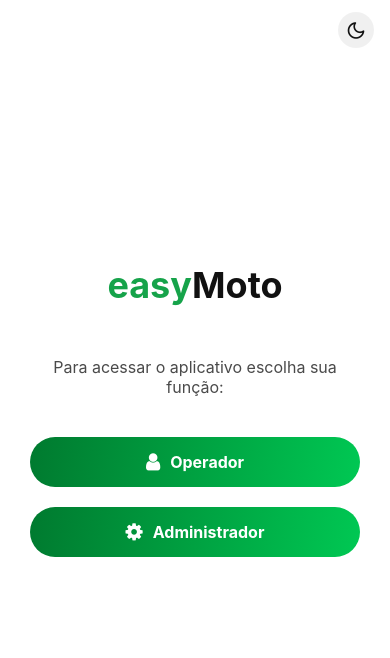
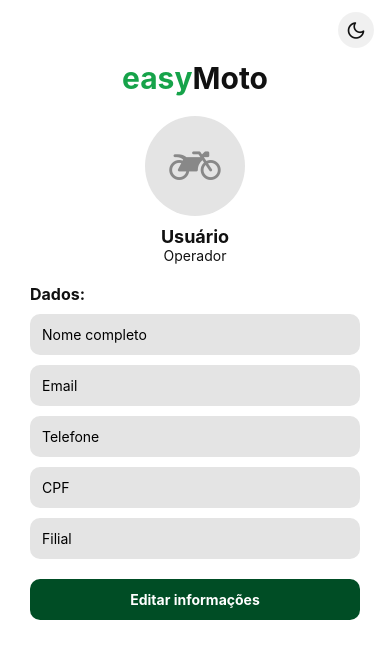
Before and after one commit to EasyMoto-Fiap/easyMoto-Mobile, a React Native app: screen /Perfil in a window 390 px wide. Shown: the top 658 px of the page. Built offline with nearby package versions, Linux system fonts and the light colour scheme.

Commit message:
fix(navegação): liga botão 'Meu Perfil' à rota Perfil

```diff
--- a/package.json
+++ b/package.json
@@ -15,6 +15,7 @@
     "@react-navigation/native-stack": "^7.3.26",
     "expo": "~53.0.22",
     "expo-camera": "~16.1.11",
+    "expo-image-picker": "^17.0.8",
     "expo-linear-gradient": "~14.1.5",
     "expo-status-bar": "~2.2.3",
     "react": "19.0.0",
--- a/src/navigation/RootNavigator.tsx
+++ b/src/navigation/RootNavigator.tsx
@@ -10,6 +10,7 @@ import Registro from '../screens/Registro';
 import QRCode from '../screens/QRCode';
 import Notificacoes from '../screens/Notificacoes';
 import Relatorio from '../screens/Relatorio';
+import Perfil from '../screens/Perfil';
 
 export type RootStackParamList = {
   Home: undefined;
@@ -23,6 +24,7 @@ export type RootStackParamList = {
   QRCode: undefined;
   Notificacoes: undefined;
   Relatorio: undefined;
+  Perfil: undefined;
 };
 
 const Stack = createNativeStackNavigator<RootStackParamList>();
@@ -40,6 +42,7 @@ export default function RootNavigator() {
       <Stack.Screen name="QRCode" component={QRCode} />
       <Stack.Screen name="Notificacoes" component={Notificacoes} />
       <Stack.Screen name="Relatorio" component={Relatorio} />
+      <Stack.Screen name="Perfil" component={Perfil} />
       <Stack.Screen name="PrototipoDeTela" component={PrototipoDeTela} />
     </Stack.Navigator>
   );
--- a/src/screens/HomeOperador.tsx
+++ b/src/screens/HomeOperador.tsx
@@ -8,7 +8,7 @@ import { useNavigation } from '@react-navigation/native';
 import type { NativeStackNavigationProp } from '@react-navigation/native-stack';
 import type { RootStackParamList } from '../navigation/RootNavigator';
 
-type Opcao = { id: string; titulo: string; subtitulo: string; icone: keyof typeof FontAwesome.glyphMap };
+type Opcao = { id: 'patio' | 'motos' | 'qrcode' | 'notificacoes' | 'relatorios' | 'perfil'; titulo: string; subtitulo: string; icone: keyof typeof FontAwesome.glyphMap };
 
 const opcoes: Opcao[] = [
   { id: 'patio', titulo: 'Pátio', subtitulo: 'Mapa do pátio e localização das motos', icone: 'dashboard' },
@@ -26,21 +26,21 @@ export default function HomeOperador() {
   const navigation = useNavigation<NativeStackNavigationProp<RootStackParamList>>();
 
   function handlePress(item: Opcao) {
-    if (item.id === 'patio') { navigation.navigate('PatioModelos'); return; }
-    if (item.id === 'motos') { navigation.navigate('Registro', { origem: 'painel' }); return; }
-    if (item.id === 'qrcode') { navigation.navigate('QRCode'); return; }
-    if (item.id === 'notificacoes') { navigation.navigate('Notificacoes'); return; }
-    if (item.id === 'relatorios') { navigation.navigate('Relatorio'); return; }
-    navigation.navigate('PrototipoDeTela', { titulo: item.titulo });
+    const map: Record<Opcao['id'], [keyof RootStackParamList, any?]> = {
+      patio: ['PatioModelos'],
+      motos: ['Registro', { origem: 'painel' }],
+      qrcode: ['QRCode'],
+      notificacoes: ['Notificacoes'],
+      relatorios: ['Relatorio'],
+      perfil: ['Perfil']
+    };
+    const [route, params] = map[item.id];
+    navigation.navigate(route as any, params as any);
   }
 
   function renderItem({ item }: { item: Opcao }) {
     return (
-      <TouchableOpacity
-        style={[styles.card, { backgroundColor: isDark ? '#1e1e1e' : '#f3f3f3' }]}
-        onPress={() => handlePress(item)}
-        activeOpacity={0.9}
-      >
+      <TouchableOpacity style={[styles.card, { backgroundColor: isDark ? '#1e1e1e' : '#f3f3f3' }]} onPress={() => handlePress(item)} activeOpacity={0.9}>
         <FontAwesome name={item.icone} size={26} color={isDark ? '#00c853' : colors.buttonBg} />
         <View style={styles.cardText}>
           <Text style={[styles.cardTitle, { color: themeColors.text }]}>{item.titulo}</Text>
@@ -57,13 +57,7 @@ export default function HomeOperador() {
       <Text style={[styles.logo, { color: themeColors.text }]}>
         <Text style={{ color: colors.primary }}>easy</Text>Moto
       </Text>
-      <FlatList
-        data={opcoes}
-        keyExtractor={(item) => item.id}
-        renderItem={renderItem}
-        contentContainerStyle={{ paddingBottom: 30 }}
-        showsVerticalScrollIndicator={false}
-      />
+      <FlatList data={opcoes} keyExtractor={(i) => i.id} renderItem={renderItem} contentContainerStyle={{ paddingBottom: 30 }} showsVerticalScrollIndicator={false} />
     </View>
   );
 }
--- /dev/null
+++ b/src/screens/Perfil.tsx
@@ -0,0 +1,161 @@
+import { View, Text, StyleSheet, TextInput, TouchableOpacity, Alert, Image } from 'react-native';
+import * as ImagePicker from 'expo-image-picker';
+import AsyncStorage from '@react-native-async-storage/async-storage';
+import { useContext, useEffect, useState } from 'react';
+import { ThemeContext } from '../contexts/ThemeContext';
+import { colors } from '../../styles/colors';
+import ThemeToggleButton from '../../components/ThemeToggleButton';
+import { FontAwesome } from '@expo/vector-icons';
+
+type Usuario = {
+  nome: string;
+  email: string;
+  telefone: string;
+  cpf: string;
+  filial: string;
+  senha?: string;
+  role?: 'operador' | 'admin';
+};
+
+export default function Perfil() {
+  const { theme } = useContext(ThemeContext);
+  const isDark = theme === 'dark';
+  const themeColors = isDark ? colors.dark : colors.light;
+
+  const [imagem, setImagem] = useState<string | null>(null);
+  const [editando, setEditando] = useState(false);
+
+  const [nome, setNome] = useState('');
+  const [email, setEmail] = useState('');
+  const [telefone, setTelefone] = useState('');
+  const [cpf, setCpf] = useState('');
+  const [filial, setFilial] = useState('');
+  const [novaSenha, setNovaSenha] = useState('');
+  const [role, setRole] = useState<'operador' | 'admin'>('operador');
+
+  useEffect(() => {
+    const carregarDados = async () => {
+      const dadosSalvos = await AsyncStorage.getItem('usuario');
+      const foto = await AsyncStorage.getItem('fotoPerfil');
+      if (foto) setImagem(foto);
+      if (dadosSalvos) {
+        const dados: Usuario = JSON.parse(dadosSalvos);
+        setNome(dados.nome || '');
+        setEmail(dados.email || '');
+        setTelefone(dados.telefone || '');
+        setCpf(dados.cpf || '');
+        setFilial(dados.filial || '');
+        if (dados.role === 'admin' || dados.role === 'operador') setRole(dados.role);
+      }
+    };
+    carregarDados();
+  }, []);
+
+  const handleEscolherFonteImagem = () => {
+    Alert.alert('Selecionar imagem', 'Escolha uma opção', [
+      {
+        text: 'Galeria',
+        onPress: async () => {
+          const perm = await ImagePicker.requestMediaLibraryPermissionsAsync();
+          if (!perm.granted) {
+            Alert.alert('Permissão necessária', 'Permita acesso à galeria.');
+            return;
+          }
+          const result = await ImagePicker.launchImageLibraryAsync({
+            mediaTypes: ImagePicker.MediaTypeOptions.Images,
+            allowsEditing: true,
+            quality: 1
+          });
+          if (!result.canceled) {
+            const uri = result.assets[0].uri;
+            setImagem(uri);
+            await AsyncStorage.setItem('fotoPerfil', uri);
+          }
+        }
+      },
+      {
+        text: 'Câmera',
+        onPress: async () => {
+          const perm = await ImagePicker.requestCameraPermissionsAsync();
+          if (!perm.granted) {
+            Alert.alert('Permissão necessária', 'Permita acesso à câmera.');
+            return;
+          }
+          const result = await ImagePicker.launchCameraAsync({
+            allowsEditing: true,
+            quality: 1
+          });
+          if (!result.canceled) {
+            const uri = result.assets[0].uri;
+            setImagem(uri);
+            await AsyncStorage.setItem('fotoPerfil', uri);
+          }
+        }
+      },
+      { text: 'Cancelar', style: 'cancel' }
+    ]);
+  };
+
+  const salvarAlteracoes = async () => {
+    const dadosAtualizados: Usuario = { nome, email, telefone, cpf, filial, role };
+    if (novaSenha) dadosAtualizados.senha = novaSenha;
+    await AsyncStorage.setItem('usuario', JSON.stringify(dadosAtualizados));
+    Alert.alert('Sucesso', 'Informações atualizadas.');
+    setEditando(false);
+    setNovaSenha('');
+  };
+
+  return (
+    <View style={[styles.container, { backgroundColor: themeColors.background }]}>
+      <ThemeToggleButton />
+
+      <Text style={[styles.logo, { color: themeColors.text }]}>
+        <Text style={{ color: colors.primary }}>easy</Text>Moto
+      </Text>
+
+      <TouchableOpacity onPress={handleEscolherFonteImagem} activeOpacity={0.9}>
+        <View style={styles.avatar}>
+          {imagem ? <Image source={{ uri: imagem }} style={styles.avatarImage} /> : <FontAwesome name="motorcycle" size={40} color="#888" />}
+        </View>
+      </TouchableOpacity>
+
+      <Text style={[styles.name, { color: themeColors.text }]}>{nome || 'Usuário'}</Text>
+      <Text style={[styles.role, { color: themeColors.text }]}>{role === 'admin' ? 'Administrador' : 'Operador'}</Text>
+
+      <Text style={[styles.section, { color: themeColors.text }]}>Dados:</Text>
+
+      <TextInput style={styles.input} editable={editando} value={nome} onChangeText={setNome} placeholder="Nome completo" />
+      <TextInput style={styles.input} editable={editando} value={email} onChangeText={setEmail} placeholder="Email" keyboardType="email-address" />
+      <TextInput style={styles.input} editable={editando} value={telefone} onChangeText={setTelefone} placeholder="Telefone" keyboardType="phone-pad" />
+      <TextInput style={styles.input} editable={editando} value={cpf} onChangeText={setCpf} placeholder="CPF" />
+      <TextInput style={styles.input} editable={editando} value={filial} onChangeText={setFilial} placeholder="Filial" />
+
+      {editando && (
+        <TextInput style={styles.input} value={novaSenha} onChangeText={setNovaSenha} placeholder="Nova senha (opcional)" secureTextEntry />
+      )}
+
+      {!editando ? (
+        <TouchableOpacity style={styles.button} onPress={() => setEditando(true)} activeOpacity={0.9}>
+          <Text style={styles.buttonText}>Editar informações</Text>
+        </TouchableOpacity>
+      ) : (
+        <TouchableOpacity style={styles.button} onPress={salvarAlteracoes} activeOpacity={0.9}>
+          <Text style={styles.buttonText}>Salvar alterações</Text>
+        </TouchableOpacity>
+      )}
+    </View>
+  );
+}
+
+const styles = StyleSheet.create({
+  container: { flex: 1, paddingTop: 60, paddingHorizontal: 30, alignItems: 'center' },
+  logo: { fontSize: 30, fontWeight: 'bold', marginBottom: 20 },
+  avatar: { width: 100, height: 100, borderRadius: 50, backgroundColor: '#e4e4e4', alignItems: 'center', justifyContent: 'center', marginBottom: 10 },
+  avatarImage: { width: '100%', height: '100%', borderRadius: 50 },
+  name: { fontSize: 18, fontWeight: 'bold' },
+  role: { fontSize: 14, marginBottom: 20 },
+  section: { fontSize: 16, fontWeight: 'bold', alignSelf: 'flex-start', marginBottom: 10 },
+  input: { backgroundColor: '#e4e4e4', padding: 12, borderRadius: 10, width: '100%', marginBottom: 10 },
+  button: { marginTop: 10, backgroundColor: '#004d25', padding: 12, borderRadius: 10, width: '100%', alignItems: 'center' },
+  buttonText: { color: '#fff', fontWeight: 'bold' }
+});
```
Also changed, not shown: 1 other file (tests, documents, lock files or other folders).
